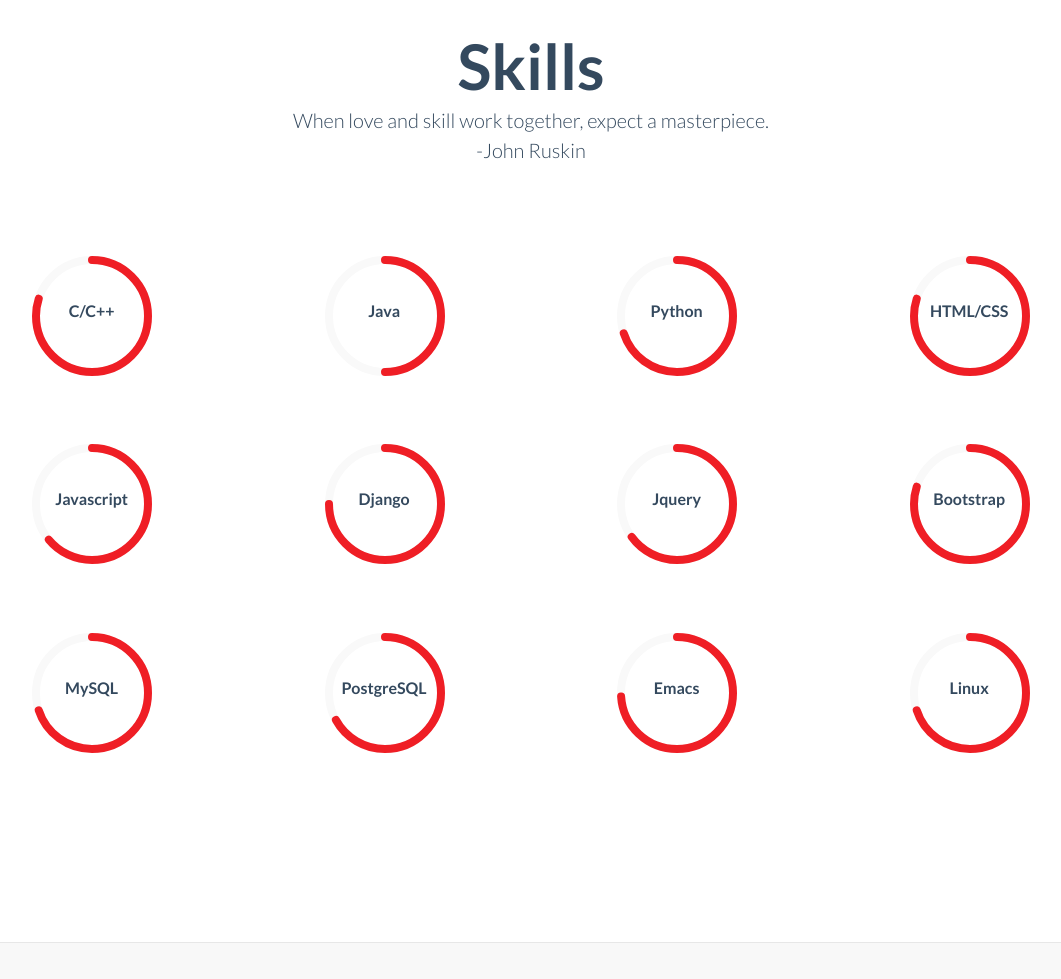
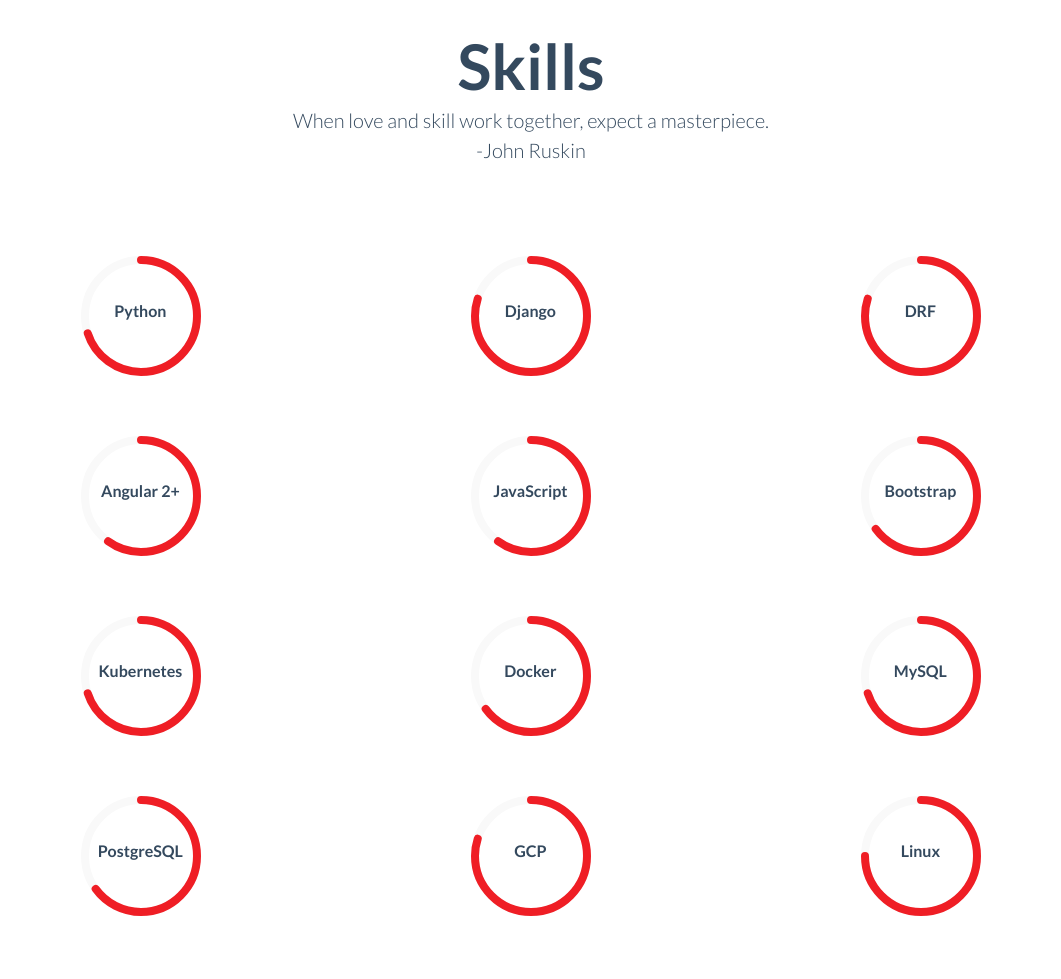
Before and after one commit to neeraj9194/personal_website, a plain HTML site: page index.html in a window 1280 px wide. Shown: the part 949-1928 px from the top of the page, without its empty margins (109-1170 px from the left). Drawn offline with Linux system fonts and the light colour scheme.

Commit message:
Changed skills

```diff
--- a/index.html
+++ b/index.html
@@ -111,26 +111,8 @@
 
 			<div class="row">
 
-				<div class="col-sm-3 wow fadeInDown text-center" >
-				  <span id="chart1" class="chart rotate" data-percent="80">
-					<span class="skill-text">C/C++</span><br>
-
-				</span>
-
-				  <!-- <p><a class="btn btn-embossed btn-primary view" role="button">View Details</a></p> -->
-				</div><!-- /.col-lg-4 -->
-
-				<div class="col-sm-3 wow fadeInDown text-center" >
-				  <span class="chart rotate" data-percent="50">
-					<span class="skill-text">Java</span><br>
-
-				</span>
-
-				  <!-- <p><a class="btn btn-embossed btn-primary view" role="button">View Details</a></p> -->
-				</div><!-- /.col-lg-4 -->
-
-				<div class="col-sm-3 wow fadeInDown text-center" >
-				  <span class="chart rotate" data-percent="70">
+				<div class="col-sm-4 wow fadeInDown text-center" >
+				  <span id="chart1" class="chart" data-percent="70">
 					<span class="skill-text">Python</span><br>
 
 				</span>
@@ -138,26 +120,8 @@
 				  <!-- <p><a class="btn btn-embossed btn-primary view" role="button">View Details</a></p> -->
 				</div><!-- /.col-lg-4 -->
 
-				<div class="col-sm-3 wow fadeInDown text-center" >
-				  <span class="chart rotate" data-percent="80">
-					<span class="skill-text">HTML/CSS</span><br>
-
-				</span>
-
-				  <!-- <p><a class="btn btn-embossed btn-primary view" role="button">View Details</a></p> -->
-				</div><!-- /.col-lg-4 -->
-
-				<div class="col-sm-3 wow fadeInDown text-center" >
-				  <span class="chart rotate" data-percent="64">
-					<span class="skill-text">Javascript</span><br>
-
-				</span>
-
-				  <!-- <p><a class="btn btn-embossed btn-primary view" role="button">View Details</a></p> -->
-				</div><!-- /.col-lg-4 -->
-
-				<div class="col-sm-3 wow fadeInDown text-center" >
-				  <span class="chart rotate" data-percent="75">
+				<div class="col-sm-4 wow fadeInDown text-center" >
+				  <span class="chart" data-percent="80">
 					<span class="skill-text">Django</span><br>
 
 				</span>
@@ -165,17 +129,35 @@
 				  <!-- <p><a class="btn btn-embossed btn-primary view" role="button">View Details</a></p> -->
 				</div><!-- /.col-lg-4 -->
 
-				<div class="col-sm-3 wow fadeInDown text-center" >
-				  <span class="chart rotate" data-percent="65">
-					<span class="skill-text">Jquery</span><br>
+				<div class="col-sm-4 wow fadeInDown text-center" >
+				  <span class="chart" data-percent="80">
+					<span class="skill-text">DRF</span><br>
 
 				</span>
 
 				  <!-- <p><a class="btn btn-embossed btn-primary view" role="button">View Details</a></p> -->
 				</div><!-- /.col-lg-4 -->
 
-				<div class="col-sm-3 wow fadeInDown text-center" >
-				  <span class="chart rotate" data-percent="80">
+				<div class="col-sm-4 wow fadeInDown text-center" >
+				  <span class="chart" data-percent="60">
+					<span class="skill-text">Angular 2+</span><br>
+
+				</span>
+
+				  <!-- <p><a class="btn btn-embossed btn-primary view" role="button">View Details</a></p> -->
+				</div><!-- /.col-lg-4 -->
+
+				<div class="col-sm-4 wow fadeInDown text-center" >
+				  <span class="chart" data-percent="60">
+					<span class="skill-text">JavaScript</span><br>
+
+				</span>
+
+				  <!-- <p><a class="btn btn-embossed btn-primary view" role="button">View Details</a></p> -->
+				</div><!-- /.col-lg-4 -->
+
+				<div class="col-sm-4 wow fadeInDown text-center" >
+				  <span class="chart" data-percent="65">
 					<span class="skill-text">Bootstrap</span><br>
 
 				</span>
@@ -183,8 +165,26 @@
 				  <!-- <p><a class="btn btn-embossed btn-primary view" role="button">View Details</a></p> -->
 				</div><!-- /.col-lg-4 -->
 
-				<div class="col-sm-3 wow fadeInDown text-center" >
-				  <span class="chart rotate" data-percent="70">
+				<div class="col-sm-4 wow fadeInDown text-center" >
+				  <span class="chart" data-percent="70">
+					<span class="skill-text">Kubernetes</span><br>
+
+				</span>
+
+				  <!-- <p><a class="btn btn-embossed btn-primary view" role="button">View Details</a></p> -->
+				</div><!-- /.col-lg-4 -->
+
+				<div class="col-sm-4 wow fadeInDown text-center" >
+				  <span class="chart" data-percent="65">
+					<span class="skill-text">Docker</span><br>
+
+				</span>
+
+				  <!-- <p><a class="btn btn-embossed btn-primary view" role="button">View Details</a></p> -->
+				</div><!-- /.col-lg-4 -->
+
+				<div class="col-sm-4 wow fadeInDown text-center" >
+				  <span class="chart" data-percent="70">
 					<span class="skill-text">MySQL</span><br>
 
 				</span>
@@ -192,8 +192,8 @@
 				  <!-- <p><a class="btn btn-embossed btn-primary view" role="button">View Details</a></p> -->
 				</div><!-- /.col-lg-4 -->
 
-				<div class="col-sm-3 wow fadeInDown text-center" >
-				  <span class="chart rotate" data-percent="67">
+				<div class="col-sm-4 wow fadeInDown text-center" >
+				  <span class="chart" data-percent="65">
 					<span class="skill-text">PostgreSQL</span><br>
 
 				</span>
@@ -201,17 +201,17 @@
 				  <!-- <p><a class="btn btn-embossed btn-primary view" role="button">View Details</a></p> -->
 				</div><!-- /.col-lg-4 -->
 
-				<div class="col-sm-3 wow fadeInDown text-center" >
-				  <span class="chart rotate" data-percent="74">
-					<span class="skill-text">Emacs</span><br>
+				<div class="col-sm-4 wow fadeInDown text-center" >
+				  <span class="chart" data-percent="80">
+					<span class="skill-text">GCP</span><br>
 
 				</span>
 
 				  <!-- <p><a class="btn btn-embossed btn-primary view" role="button">View Details</a></p> -->
 				</div><!-- /.col-lg-4 -->
 
-				<div class="col-sm-3 wow fadeInDown text-center" >
-				  <span class="chart rotate" data-percent="70">
+				<div class="col-sm-4 wow fadeInDown text-center" >
+				  <span class="chart" data-percent="75">
 					<span class="skill-text">Linux</span><br>
 
 				</span>
```
